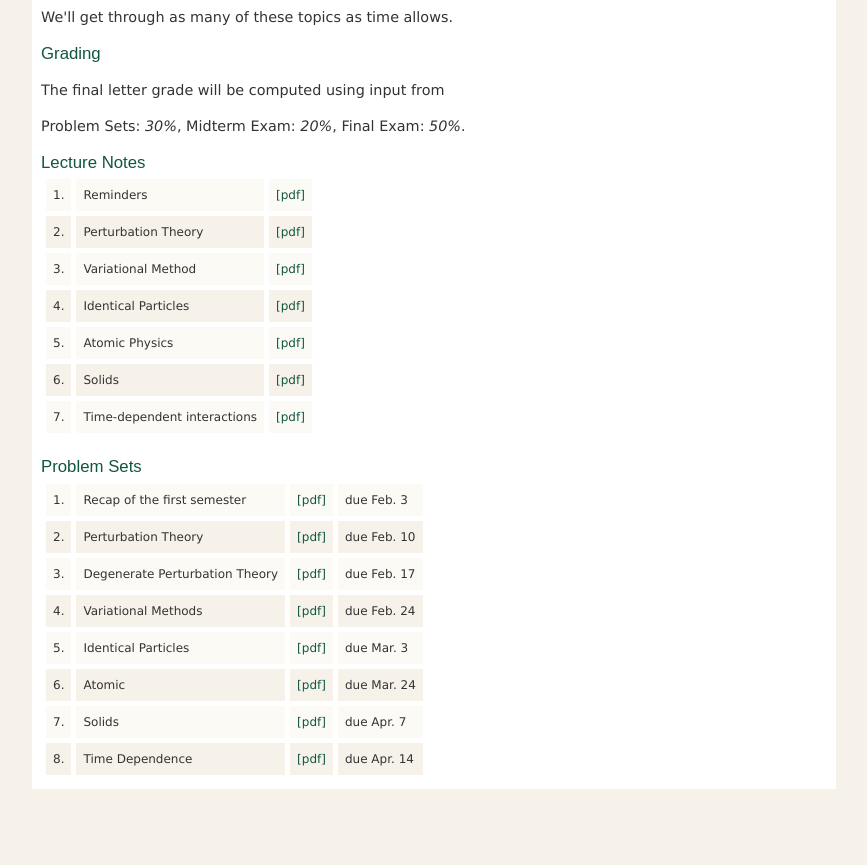
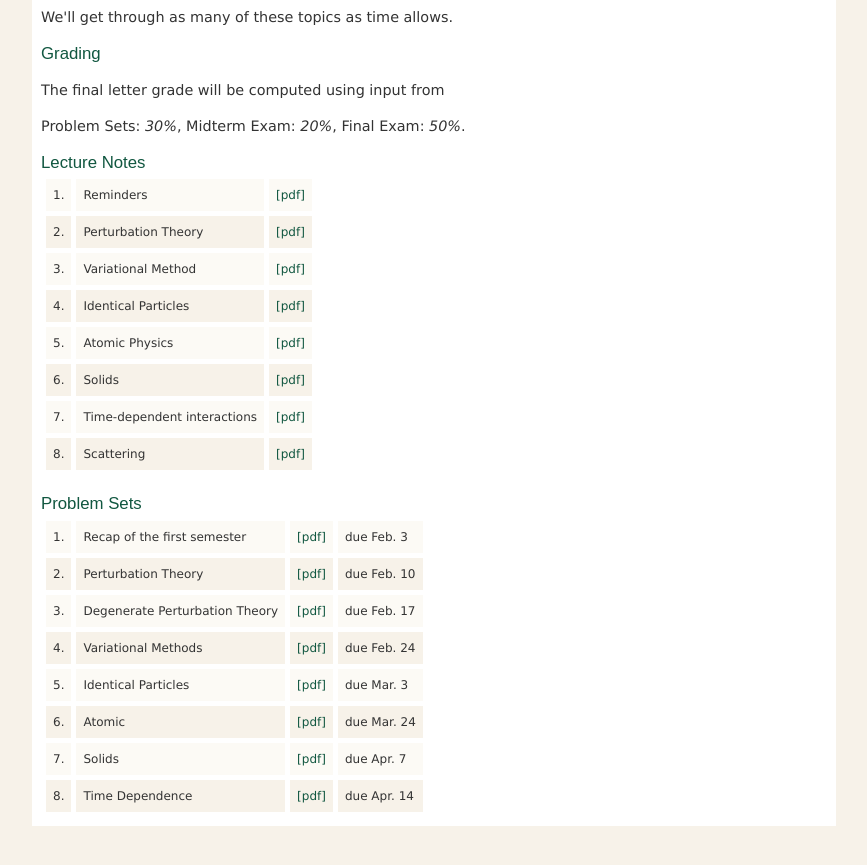
Before and after one commit to jozefdudek/personal_website, a Jekyll site: the page built from Phys314.html, in a window 1280 px wide and 900 px high, scrolled down 2122 px. Shown: the top 865 px of the window, without its empty margins (192-1059 px from the left). Built offline with Jekyll 4.4.1, drawn with Linux system fonts in a browser that asks for light colours.

Commit message:
added scattering lecture notes

```diff
--- a/Phys314.html
+++ b/Phys314.html
@@ -218,6 +218,15 @@
     </tr>
 
 
+         <tr class="highlights">
+      <td class="highlights"> 8. </td>
+      <td class="highlights">Scattering</td>
+      <td class="highlights">
+        <a href="https://wm1693.box.com/s/s66vce14mby6sfijdq4myz3ravcmd5mx">[pdf]</a>
+      </td>
+    </tr>
+
+
   </table>
 
   <!-- ============================================== -->
```
